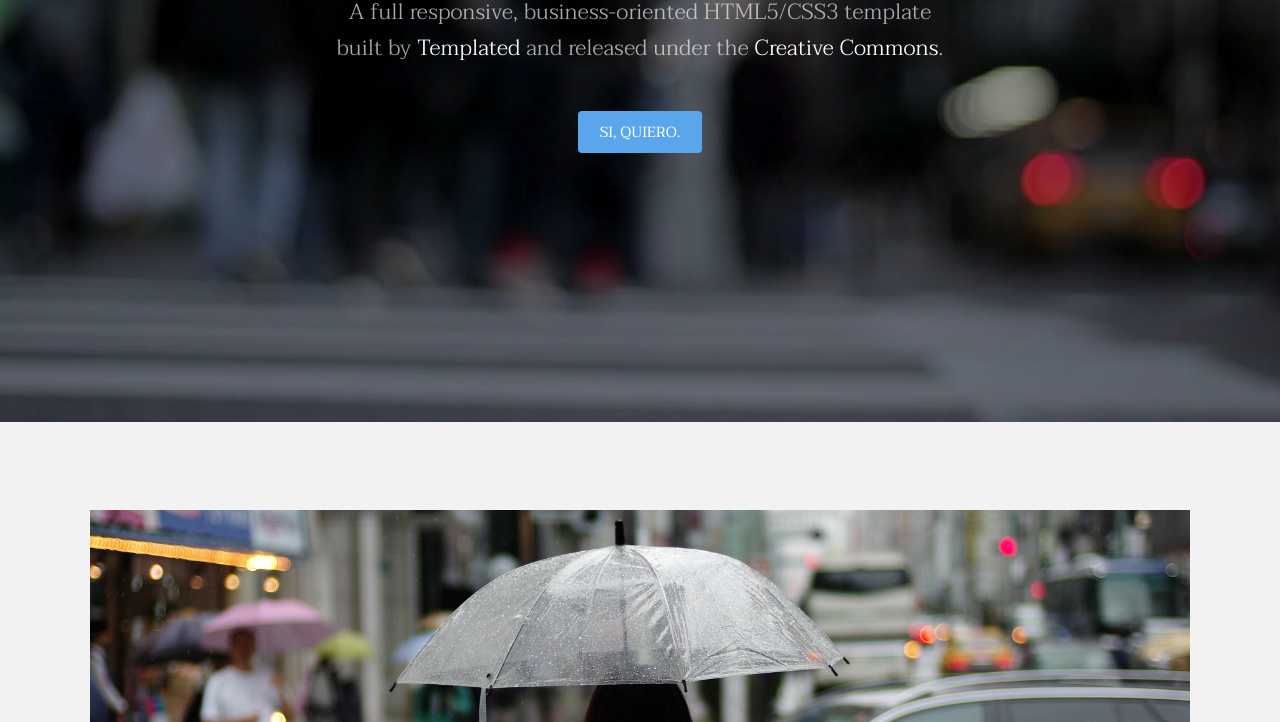
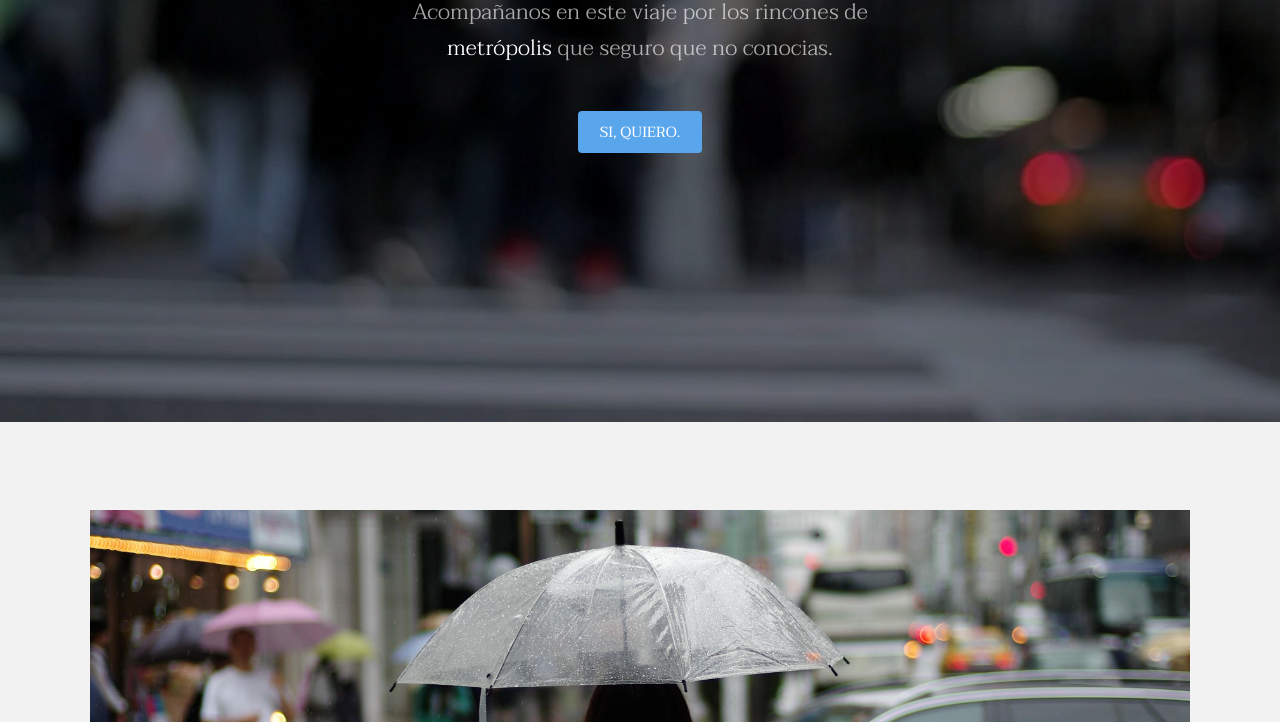
Before and after one commit to vicsete/04_REP_METROPOLITA, a plain HTML site: page index.html in a window 1280 px wide. Shown: the part 378-1100 px from the top of the page. Drawn offline with Linux system fonts and the light colour scheme.

Commit message:
frase bajo el h1 por VICENTE

```diff
--- a/index.html
+++ b/index.html
@@ -37,8 +37,8 @@
 			<section id="banner" data-video="images/banner">
 				<div class="inner">
 					<h1>Metropolita</h1>
-					<p>A full responsive, business-oriented HTML5/CSS3 template<br />
-					built by <a href="https://templated.co/">Templated</a> and released under the <a href="https://templated.co/license">Creative Commons</a>.</p>
+					<p>Acompañanos en este viaje por los rincones de<br />
+					<a href="https://templated.co/">metrópolis</a> que seguro que no conocias.</p>
 					<a href="#one" class="button special scrolly">SI, QUIERO.</a>
 				</div>
 			</section>
```
